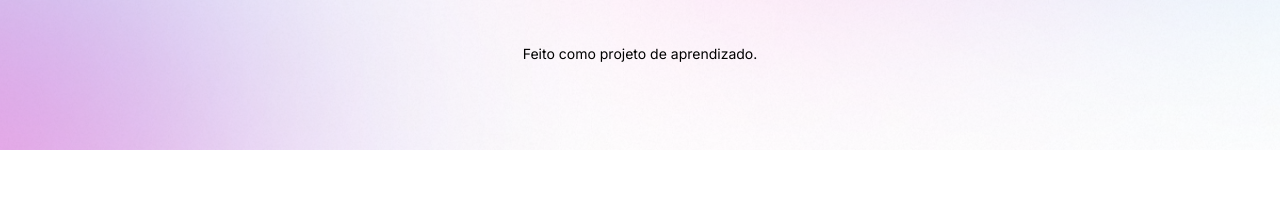
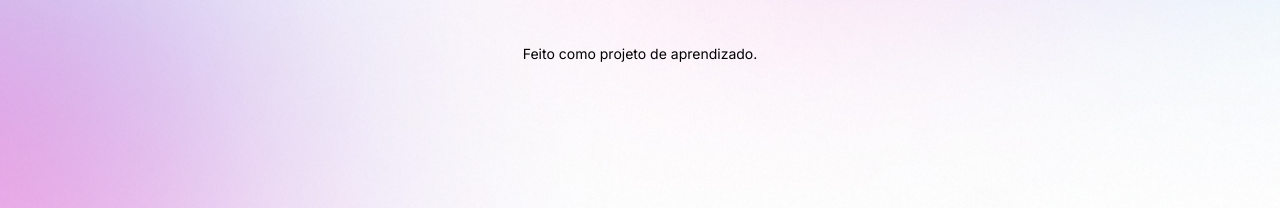
Before and after one commit to GileaderMS/Dev-links-Discovery, a plain HTML site: page index.html in a window 1280 px wide. Shown: the part 650-858 px from the top of the page. Before the commit the page ends 800 px from the top, so only its background shows below. Drawn offline with nearby package versions, Linux system fonts and the light colour scheme.

Commit message:
change backgroud based on media queries

```diff
--- a/style.css
+++ b/style.css
@@ -25,6 +25,7 @@
 }
 body {
   background: var(--bg-url) no-repeat top center/cover;
+  height: 100vh;
 }
 
 body * {
@@ -162,3 +163,9 @@ footer {
   text-align: center;
   font-size: 14px;
 }
+
+@media(min-width: 700px) {
+  :root{--bg-url: url(./assets/Background-dark-desktop.jpg);}
+
+  .light {--bg-url: url(./assets/Background-light-desktop.jpg);}
+  }
```
Also changed, not shown: assets/Background-dark-desktop.jpg (added), assets/Background-light-desktop.jpg (added), 1 other file.
